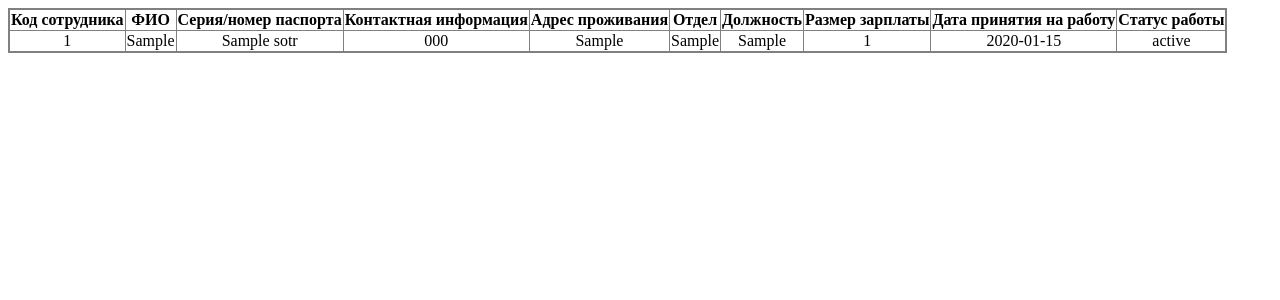
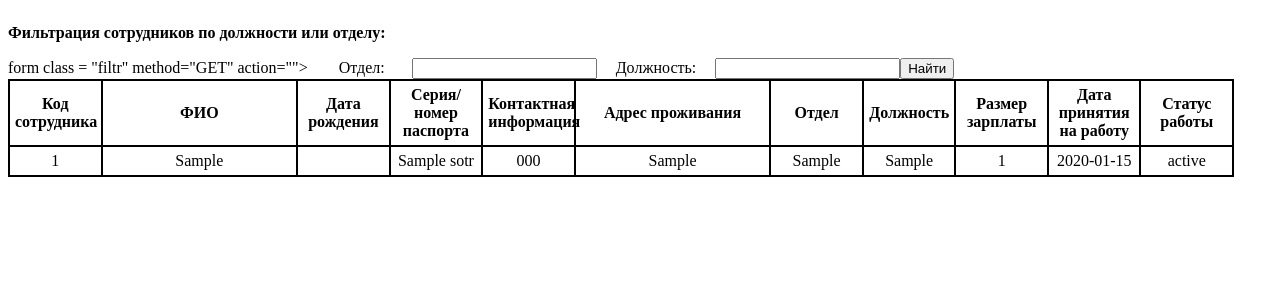
Before and after one commit to mibeebok/UchetSotrud, a PHP site: page / in a window 1280 px wide. Shown: the top 300 px of the page. Run offline with PHP 8.4, Linux system fonts and the light colour scheme; tables that the repository leaves empty hold one stand-in row (values such as "Sample post"); data that the repository does not hold is empty.

Commit message:
Фильтрация
Итак я исправила бд, забыла про дату рождения, теперь все хорошо. Сделала фильтр по отделу и должности. есть два подписанных полы отдел и должность и кнопка, вводим данные и запрос сравнивает вводимые данные с данными в таблице и выводит результат

```diff
--- a/index.php
+++ b/index.php
@@ -4,7 +4,7 @@
     <meta charset="UTF-8">
     <meta http-equiv="X-UA-Compatible" content="IE=edge">
     <meta name="viewport" content="width=device-width, initial-scale=1.0">
-    <link rel="stylesheet" type="text/css" href="style.css">
+    <link href="style.css" rel="stylesheet" type="text/css" />
     <title>Учёт сотрудников</title>
 </head>
 <body>
@@ -12,10 +12,11 @@
         <thead>
             <tr>
                 <th>Код сотрудника</th>
-                <th>ФИО</th>
+                <th style=width:15%;>ФИО</th>
+                <th>Дата рождения</th>
                 <th>Серия/номер паспорта</th>
                 <th>Контактная информация</th>
-                <th>Адрес проживания</th>
+                <th style=width:15%;>Адрес проживания</th>
                 <th>Отдел</th>
                 <th>Должность</th>
                 <th>Размер зарплаты</th>
@@ -30,16 +31,29 @@
             if (mysqli_connect_errno()) {
             echo "Подключение невозможно: ".mysqli_connect_error();
             }
-            $result = $mysqli->query("SELECT * FROM Sotr"); //изменила название таблицы бож
-            if (!$result) { //првоерка на успешное выполнение запроса
+            //добавление запроса на фильтр
+            $FOtdel = isset($_GET['FOtdel']) ?$_GET['FOtdel'] : '';
+            $FDoljnost = isset($_GET['FDoljnost']) ? $_GET['FDoljnost'] : '';
+
+            $query = "SELECT * FROM Sotr WHERE 1=1";
+            if ($FOtdel) {
+                $query .= " AND Otdel LIKE '%$FOtdel%'";
+            }
+            if ($FDoljnost) {
+                $query .= " AND Doljnost LIKE '%$FDoljnost%'";
+            }
+            $result = $mysqli->query($query);
+
+            if (!$result) {
                 echo "Ошибка запроса: " . $mysqli->error;
             } else {
                 if ($result->num_rows > 0) {
-            while/**неправильная структура цикла чтобы результат запроса возвращался по строкам, на е весь сразу*/ ($row = $result->fetch_assoc()) { //Неправильное использование $result, так как это не объект PDOStatement
+            while ($row = $result->fetch_assoc()) {
             ?>
                 <tr>
                     <td><?php echo $row['IdSotr']; ?></td>
                     <td><?php echo $row['FIO']; ?></td>
+                    <td><?php echo $row['DataRojdeniya']; ?></td>
                     <td><?php echo $row['SeriyaNomerPasporta']; ?></td>
                     <td><?php echo $row['NomerTelefona']; ?></td>
                     <td><?php echo $row['AdresProjivaniya']; ?></td>
@@ -52,15 +66,21 @@
                 </tr>
             <?php
             }
-                } else { //проверка на пустую таблицу
+                } else {
                     echo "<tr><td colspan='10'>Нет данных.</td></tr>";
                 }
                 $mysqli->close();
             }
             ?>
-
+            <p><b>Фильтрация сотрудников по должности или отделу:</b></p>
+            form class = "filtr" method="GET" action="">
+                <label   class = "filtrO" for="Otdel">Отдел:</label>
+                <input type="text" id="Otdel" name="FOtdel" value="<?php echo isset($_GET['Otdel']) ? htmlspecialchars($_GET['Otdel']) : ''; ?>">
+                <label  class = "filtr" for="Doljnost">Должность:</label>
+                <input type="text" id="Doljnost" name="FDoljnost" value="<?php echo isset($_GET['Doljnost']) ? htmlspecialchars($_GET['Doljnost']) : ''; ?>">
+                <button type="submit">Найти</button>
+                </form>
         </tbody>
     </table>
-
 </body>
 </html>
--- a/style.css
+++ b/style.css
@@ -1,9 +1,29 @@
-    table{
-        border: 2px  solid grey;
-        text-align: center;
-        border-collapse: collapse;
-    }
-
-    th, td {
-        border: 1px  solid grey;
-     }
+body{
+    font-size: 16px;
+    align-content: center;
+}
+h1{
+    text-align: center;
+}
+th,
+td {
+    padding: 5px;
+    border: 2px solid rgb(0, 0, 0);
+    text-align: center;
+}
+table {
+    table-layout: fixed;
+    width: 97%;
+    border-collapse: collapse;
+    border: 2px solid rgb(0, 0, 0);
+}
+.filtrO{
+    margin:12px 27px;
+    font-size: 16px;
+    align-content: center;
+}
+.filtr{
+    margin:12px 19px;
+    font-size: 16px;
+    align-content: center;
+}
```
